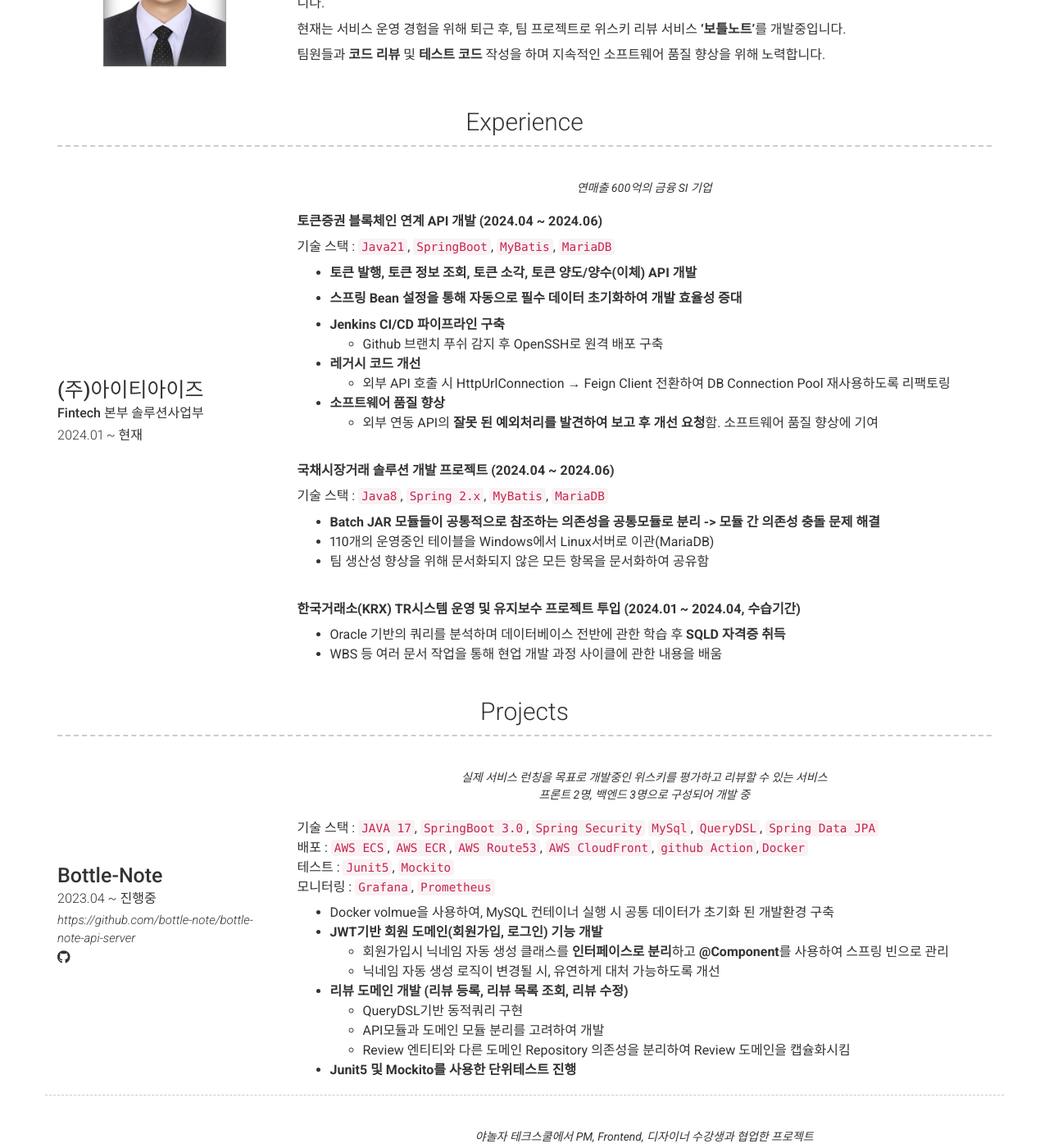
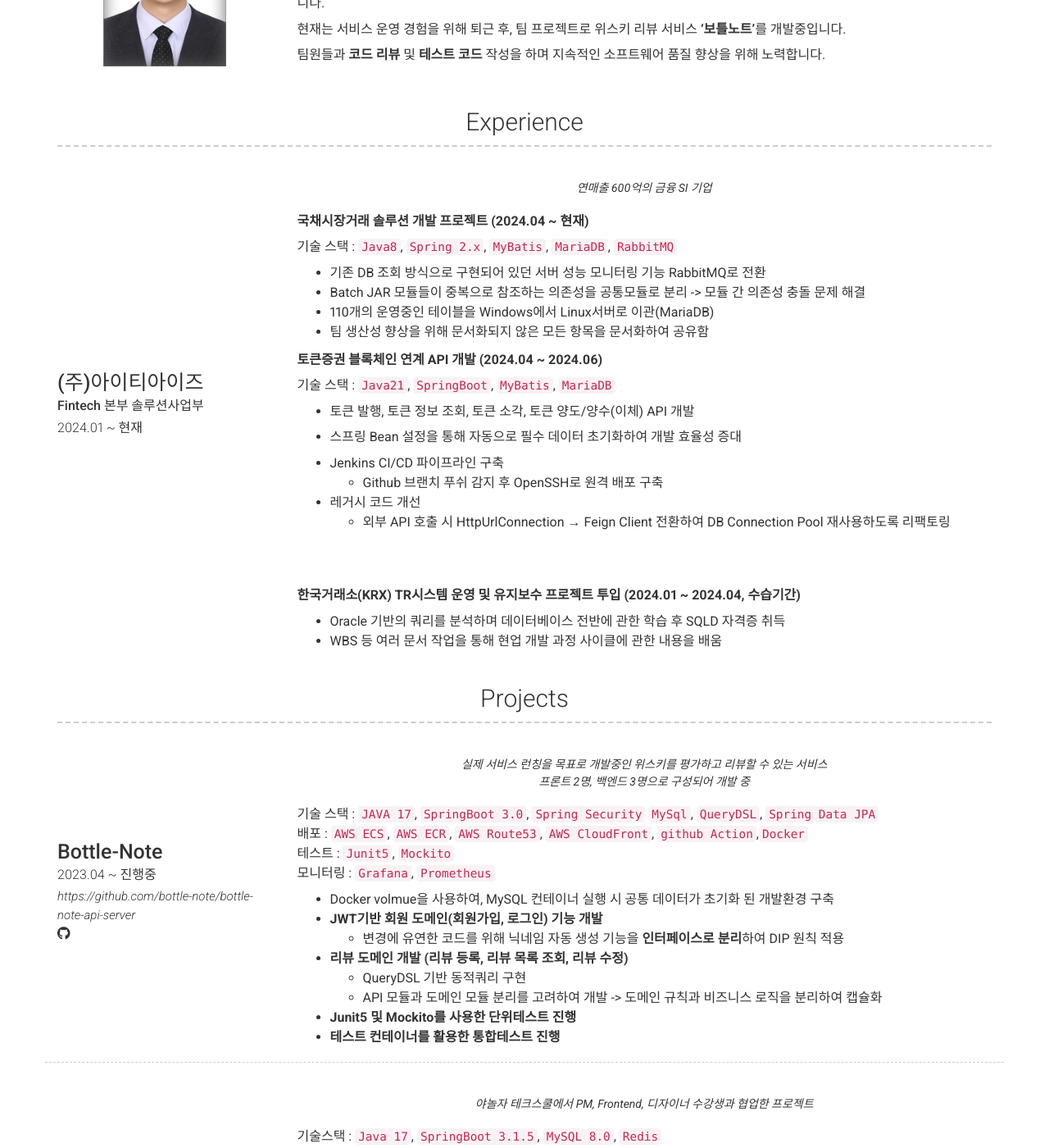
Before and after one commit to chadongmin/chadongmin.github.io, a Jekyll site: the page built from index.md, in a window 1280 px wide and 1400 px high, scrolled down 448 px. Shown: the whole window at 82% size. Built offline with Jekyll 4.4.1, drawn with Linux system fonts in a browser that asks for light colours; nearby versions of some CDN libraries.

Commit message:
이력서 v1.1 디테일 수정

```diff
--- a/_config.yml
+++ b/_config.yml
@@ -70,36 +70,38 @@ content:
         quote: >
           연매출 600억의 금융 SI 기업
         description: | # this will include new lines to allow paragraphs
+
+          **국채시장거래 솔루션 개발 프로젝트 (2024.04 ~ 현재)**
+
+            기술 스택 : `Java8`, `Spring 2.x`, `MyBatis`, `MariaDB`, `RabbitMQ`
+
+          - 기존 DB 조회 방식으로 구현되어 있던 서버 성능 모니터링 기능 RabbitMQ로 전환
+          - Batch JAR 모듈들이 중복으로 참조하는 의존성을 공통모듈로 분리 ->  모듈 간 의존성 충돌 문제 해결
+          - 110개의 운영중인 테이블을 Windows에서 Linux서버로 이관(MariaDB)
+          - 팀 생산성 향상을 위해 문서화되지 않은 모든 항목을 문서화하여 공유함
+          <br>
+
           **토큰증권 블록체인 연계 API 개발 (2024.04 ~ 2024.06)**
 
             기술 스택 : `Java21`, `SpringBoot`, `MyBatis`, `MariaDB`
 
-          - **토큰 발행, 토큰 정보 조회, 토큰 소각, 토큰 양도/양수(이체) API 개발**
+          - 토큰 발행, 토큰 정보 조회, 토큰 소각, 토큰 양도/양수(이체) API 개발
 
-          - **스프링 Bean 설정을 통해 자동으로 필수 데이터 초기화하여 개발 효율성 증대**
+          - 스프링 Bean 설정을 통해 자동으로 필수 데이터 초기화하여 개발 효율성 증대
 
-          - **Jenkins CI/CD 파이프라인 구축**
+          - Jenkins CI/CD 파이프라인 구축
             - Github 브랜치 푸쉬 감지 후 OpenSSH로 원격 배포 구축
 
-          - **레거시 코드 개선**
+          - 레거시 코드 개선
             - 외부 API 호출 시 HttpUrlConnection → Feign Client 전환하여 DB Connection Pool 재사용하도록 리팩토링
 
-          - **소프트웨어 품질 향상**
-            - 외부 연동 API의 **잘못 된 예외처리를 발견하여 보고 후 개선 요청**함. 소프트웨어 품질 향상에 기여
+          <br>
 
-          <br>
-          **국채시장거래 솔루션 개발 프로젝트 (2024.04 ~ 2024.06)**
-
-            기술 스택 : `Java8`, `Spring 2.x`, `MyBatis`, `MariaDB`
-
-          - **Batch JAR 모듈들이 공통적으로 참조하는 의존성을 공통모듈로 분리 ->  모듈 간 의존성 충돌 문제 해결**
-          - 110개의 운영중인 테이블을 Windows에서 Linux서버로 이관(MariaDB)
-          - 팀 생산성 향상을 위해 문서화되지 않은 모든 항목을 문서화하여 공유함
 
           <br>
           **한국거래소(KRX) TR시스템 운영 및 유지보수 프로젝트 투입 (2024.01 ~ 2024.04, 수습기간)**
 
-          - Oracle 기반의 쿼리를 분석하며 데이터베이스 전반에 관한 학습 후  **SQLD 자격증 취득**
+          - Oracle 기반의 쿼리를 분석하며 데이터베이스 전반에 관한 학습 후  SQLD 자격증 취득
           - WBS 등 여러 문서 작업을 통해 현업 개발 과정 사이클에 관한 내용을 배움
 
 
@@ -136,13 +138,12 @@ content:
 
           - Docker volmue을 사용하여, MySQL 컨테이너 실행 시 공통 데이터가 초기화 된 개발환경 구축
           - **JWT기반 회원 도메인(회원가입, 로그인) 기능 개발**
-              - 회원가입시 닉네임 자동 생성 클래스를 **인터페이스로 분리**하고 **@Component**를 사용하여 스프링 빈으로 관리
-              - 닉네임 자동 생성 로직이 변경될 시, 유연하게 대처 가능하도록 개선
+              - 변경에 유연한 코드를 위해 닉네임 자동 생성 기능을 **인터페이스로 분리**하여 DIP 원칙 적용
           - **리뷰 도메인 개발 (리뷰 등록, 리뷰 목록 조회, 리뷰 수정)**
-              - QueryDSL기반 동적쿼리 구현
-              - API모듈과 도메인 모듈 분리를 고려하여 개발
-              - Review 엔티티와 다른 도메인 Repository 의존성을 분리하여 Review 도메인을 캡슐화시킴
+              - QueryDSL 기반 동적쿼리 구현
+              - API 모듈과 도메인 모듈 분리를 고려하여 개발 -> 도메인 규칙과 비즈니스 로직을 분리하여 캡슐화
           - **Junit5 및 Mockito를 사용한 단위테스트 진행**
+          - **테스트 컨테이너를 활용한 통합테스트 진행**
 
       - layout: left
         #border: weak  # Value of `weak` will display a weak border below this item. # Any
```
Also changed, not shown: 1 other file.
